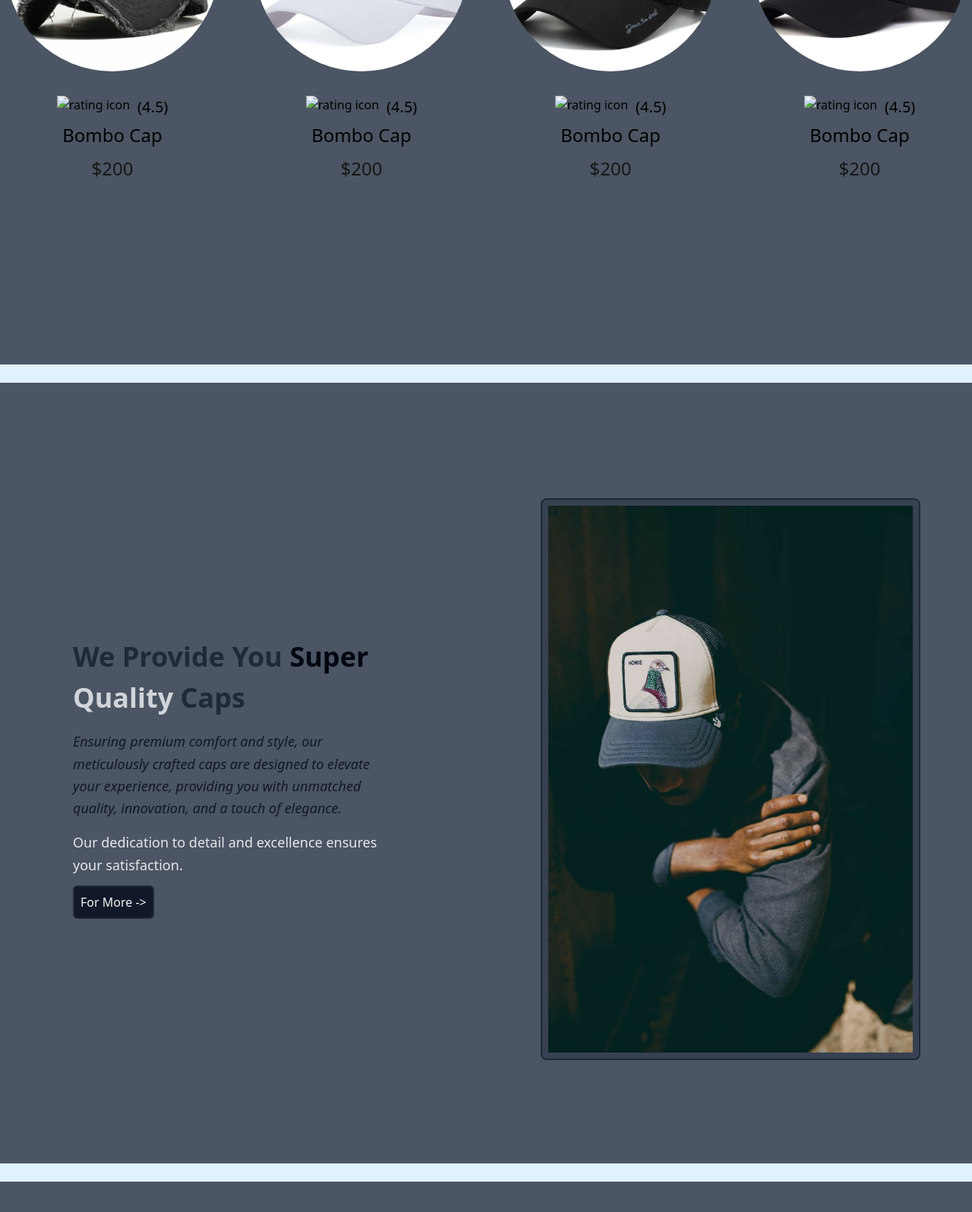
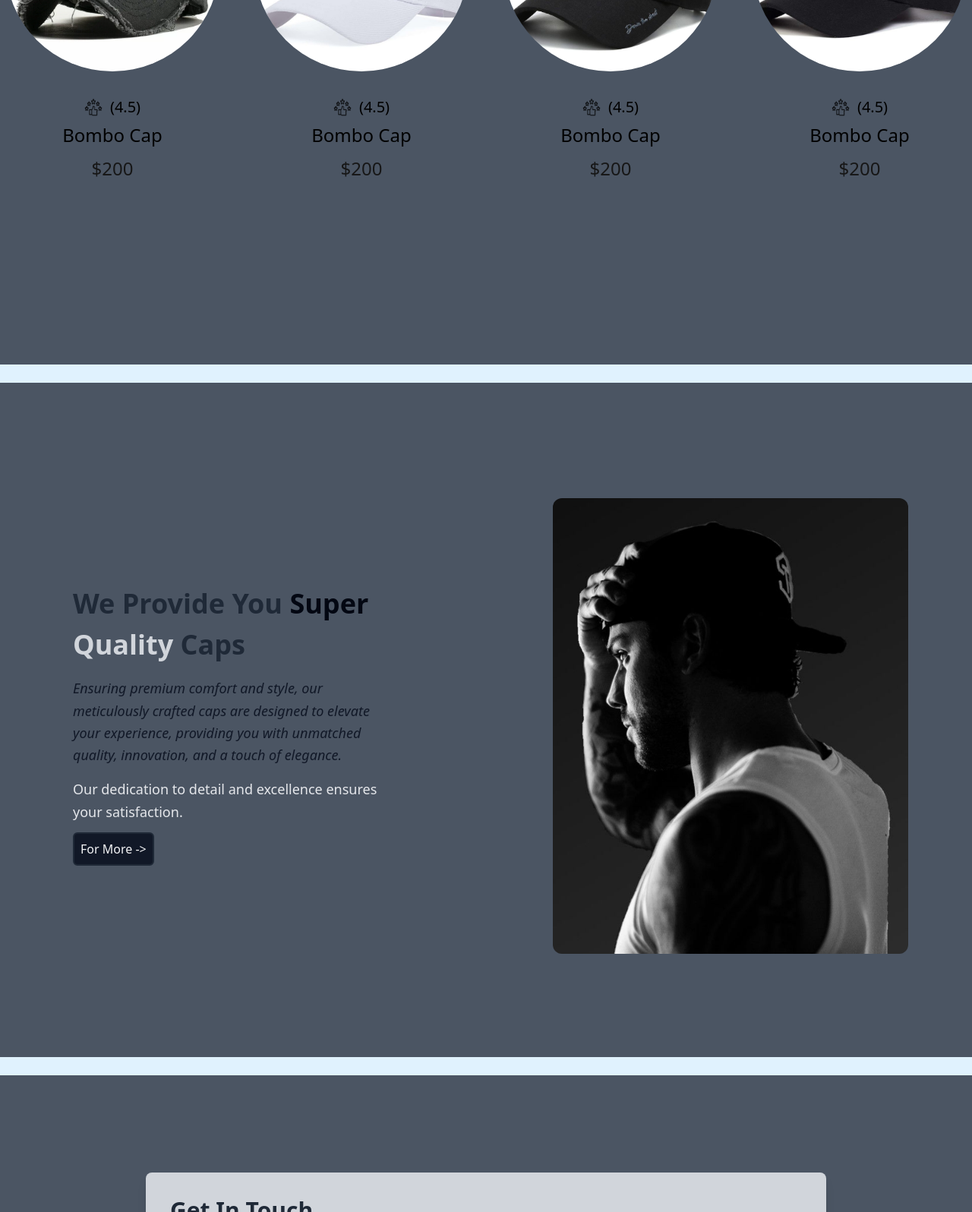
Before and after one commit to MMKSRF/Dope-Cap, a website: page dist/index.html in a window 1280 px wide. Shown: the part 1380-2976 px from the top of the page at 76% size. Drawn offline with Linux system fonts and the light colour scheme.

Commit message:
slide super quality

```diff
--- a/dist/index.html
+++ b/dist/index.html
@@ -72,7 +72,7 @@
             <img src="../img/cap6.webp" alt="" class='w-[282px] h-[282px] rounded-full object-cover'   >
 
             <div class='mt-8 flex justify-start gap-2.5'>
-                <img src="" alt='rating icon' width={24} height={24} />
+                <img src="../img/rate.png" alt='rating icon' width="24" height="24" />
                 <p class=' text-xl leading-normal text-slate-gray'>
                   (4.5)
                 </p>
@@ -89,10 +89,10 @@
 
 
         <div  class='flex flex-1 flex-col w-full max-sm:w-full justify-center items-center hover:opacity-50 transition-transform duration-200 active:opacity-90 ' >
-            <img src="../img/cap5.jpg" alt="" class='w-[282px] h-[282px] rounded-full object-cover'   >
+            <img src="../img/cap5.jpg" alt="" class='w-[282px] h-[282px] rounded-full object-cover '   >
 
             <div class='mt-8 flex justify-start gap-2.5'>
-                <img src="" alt='rating icon' width={24} height={24} />
+                <img src="../img/rate.png" alt='rating icon' width="24" height="24" />
                 <p class=' text-xl leading-normal text-slate-gray '>
                   (4.5)
                 </p>
@@ -109,7 +109,7 @@
             <img src="../img/cap4.jpg" alt="" class='w-[282px] h-[282px] rounded-full object-cover'   >
 
             <div class='mt-8 flex justify-start gap-2.5'>
-                <img src="" alt='rating icon' width={24} height={24} />
+                <img src="../img/rate.png" alt='rating icon' width="24" height="24" />
                 <p class=' text-xl leading-normal text-slate-gray'>
                   (4.5)
                 </p>
@@ -125,8 +125,8 @@
         <div  class='flex flex-1 flex-col w-full max-sm:w-full justify-center items-center hover:opacity-50 transition-transform duration-200  active:opacity-90 ' >
             <img src="../img/cap3.jpg" alt="" class='w-[282px] h-[282px] rounded-full object-cover'   >
 
-            <div class='mt-8 flex justify-start gap-2.5'>
-                <img src="" alt='rating icon' width={24} height={24} />
+            <div class='mt-8 flex justify-start flex-row gap-2.5'>
+                <img src="../img/rate.png" alt='rating icon' width="24" height="24" />
                 <p class=' text-xl leading-normal text-slate-gray'>
                   (4.5)
                 </p>
@@ -166,7 +166,17 @@
 
 
     <div class="flex justify-center items-center border-gray-800 rounded-lg overflow-hidden w-full  p-2">
-        <img src="../img/cap6.jpg" alt="stylish" width="500" height="500" class="h-auto object-cover border-2 border-gray-800 p-2 bg-gray-700 rounded-lg">
+      <div class="w-full max-w-[500px] h-[600px] overflow-y-auto snap-y snap-mandatory rounded-xl flex flex-col gap-4 p-4 scrollbar-hide border-gray-800 bordder-2">
+        <img src="../img/cap7.jpg" alt="stylish" class="h-[600px] w-full flex-shrink-0 rounded-xl object-cover  snap-center">
+        <img src="../img/cap9.jpg" alt="stylish" class="h-[600px] w-full flex-shrink-0 object-cover rounded-xl snap-center">
+        <img src="../img/cap8.jpg" alt="stylish" class="h-[600px] w-full flex-shrink-0 object-cover rounded-xl snap-center">
+        <img src="../img/cap2.jpg" alt="stylish" class="h-[auto] w-full flex-shrink-0 object-cover rounded-xl snap-center">
+        <img src="../img/cap6.jpg" alt="stylish" class="h-[600px] w-full flex-shrink-0 object-cover rounded-xl snap-center">
+      </div>
+
+
+
+
     </div>
 
 
@@ -294,5 +304,9 @@
 
 
 
+
+
+
+
 </body>
 </html>
```
Also changed, not shown: dist/output.css, img/cap7.jpg (added), img/cap8.jpg (added), img/cap9.jpg (added), img/rate.png (added), img/rating.png (added).
